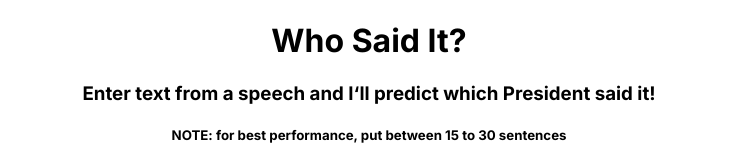
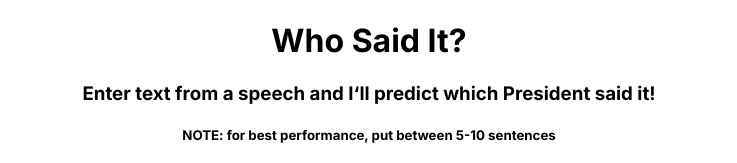
Before and after one commit to EddieJ03/president-classifier, a Next.js app: page / in a window 1280 px wide. Shown: the top 163 px of the page, without its empty margins (271-1008 px from the left). Built offline with nearby package versions, Linux system fonts and the light colour scheme.

Commit message:
minor UI updates

```diff
--- a/src/app/components/PredictForm.tsx
+++ b/src/app/components/PredictForm.tsx
@@ -107,7 +107,7 @@ const PredictForm = () => {
       </form>
       {error && <div style={{ textAlign: 'center', color: 'red' }}>ERROR: {error}</div>}
       {warning && <div style={{ textAlign: 'center', color: '#CCCC00' }}>WARNING: {warning}</div>}
-      {result && <div style={{textAlign: 'center', marginTop: '15px'}}>PREDICTION: {result["predicted"]}</div>}
+      {result && <div style={{textAlign: 'center', marginTop: '15px'}}>RESULT: {result["predicted"]}</div>}
     </div>
   );
 };
--- a/src/app/page.tsx
+++ b/src/app/page.tsx
@@ -7,7 +7,7 @@ const Home = () => {
       <main>
         <h1 style={{textAlign: 'center'}}>Who Said It?</h1>
         <h3 style={{textAlign: 'center'}}>Enter text from a speech and I&lsquo;ll predict which President said it!</h3>
-        <h5 style={{textAlign: 'center'}}>NOTE: for best performance, put between 15 to 30 sentences</h5>
+        <h5 style={{textAlign: 'center'}}>NOTE: for best performance, put between 5-10 sentences</h5>
         <PredictForm />
       </main>
     </div>
```
